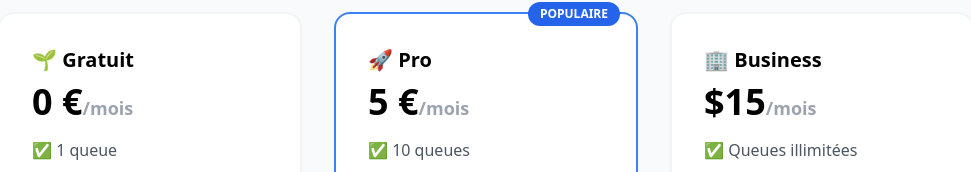
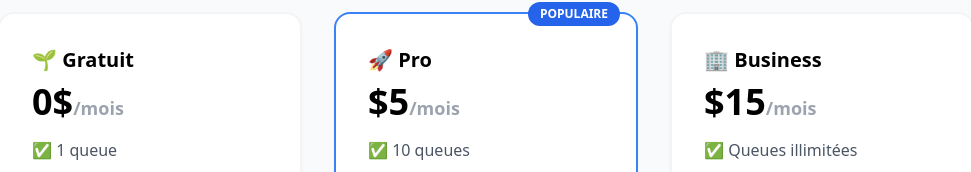
Before and after one commit to fdiwa-dev/miniqueue, a website: page docs/index.html in a window 1280 px wide. Shown: the part 1284-1456 px from the top of the page, without its empty margins (154-1125 px from the left). Drawn offline with nearby package versions, Linux system fonts and the light colour scheme.

Commit message:
Fix: uniform pricing in $ (was mix of €/$)

```diff
--- a/docs/index.html
+++ b/docs/index.html
@@ -81,7 +81,7 @@
         <!-- Free -->
         <div class="bg-white rounded-2xl p-8 shadow-sm border-2 border-gray-100">
           <h3 class="text-xl font-bold mb-2">🌱 Gratuit</h3>
-          <p class="text-4xl font-bold mb-4">0 €<span class="text-lg text-gray-400">/mois</span></p>
+          <p class="text-4xl font-bold mb-4">0$<span class="text-lg text-gray-400">/mois</span></p>
           <ul class="space-y-3 mb-8 text-gray-600">
             <li>✅ 1 queue</li>
             <li>✅ 100 jobs/jour</li>
@@ -99,7 +99,7 @@
         <div class="bg-white rounded-2xl p-8 shadow-sm border-2 border-blue-500 relative">
           <span class="absolute -top-3 right-4 bg-blue-600 text-white px-3 py-1 rounded-full text-xs font-bold">POPULAIRE</span>
           <h3 class="text-xl font-bold mb-2">🚀 Pro</h3>
-          <p class="text-4xl font-bold mb-4">5 €<span class="text-lg text-gray-400">/mois</span></p>
+          <p class="text-4xl font-bold mb-4">$5<span class="text-lg text-gray-400">/mois</span></p>
           <ul class="space-y-3 mb-8 text-gray-600">
             <li>✅ 10 queues</li>
             <li>✅ 5000 jobs/jour</li>
```
Also changed, not shown: landing/index.html (+2 -2 lines).
